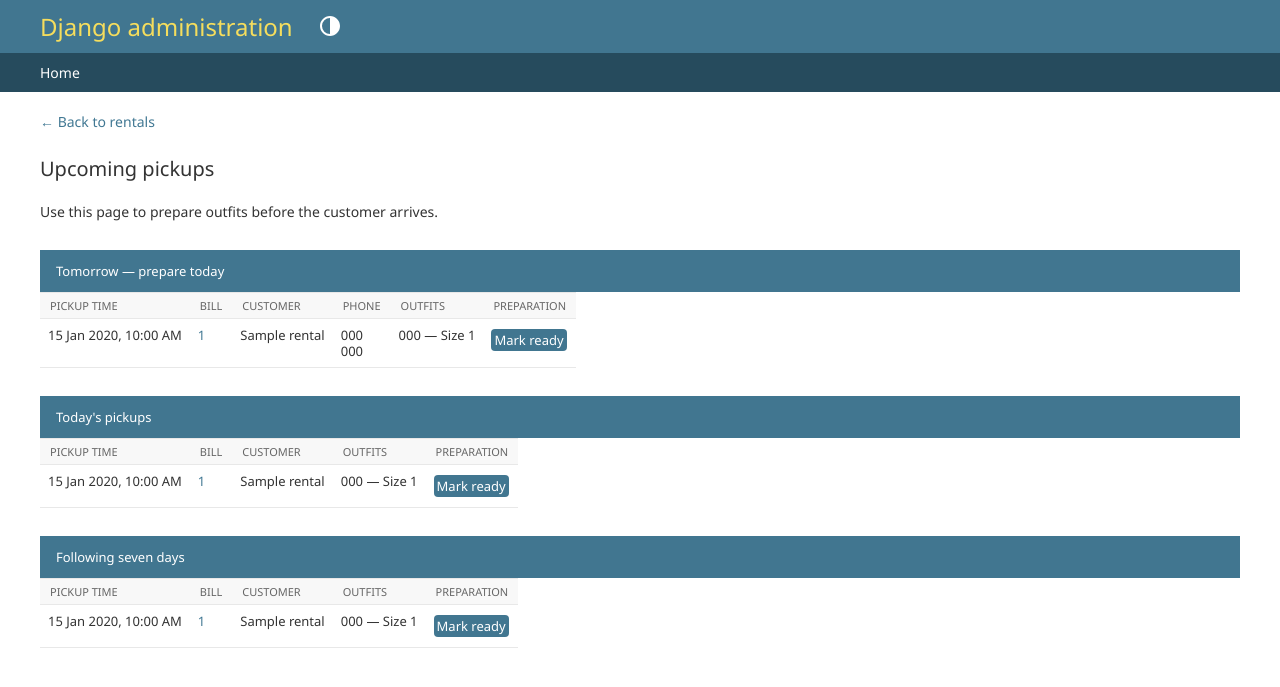
After one commit to iharshgarg/clothing-rental, a Django app: template rentals/templates/admin/rentals/upcoming_pickups.html in a window 1280 px wide. The commit adds this page. Shown: the top 687 px of the page. Run offline with Django 5.2, Linux system fonts and the light colour scheme; the template is opened without the code that fills it: most values are stand-ins (such as "Sample title", 1, 10 or a date in 2020).

Commit message:
upcoming pickup -1

```diff
--- a/rentals/models.py
+++ b/rentals/models.py
@@ -85,6 +85,7 @@ class Rental(models.Model):
         default=PaymentStatus.UNPAID,
     )
     confirmed = models.BooleanField(default=False)
+    pickup_ready = models.BooleanField(default=False)
     notes = models.TextField(blank=True)
     created_at = models.DateTimeField(auto_now_add=True)
     created_by = models.ForeignKey(
--- a/rentals/templates/admin/rentals/rental/change_list.html
+++ b/rentals/templates/admin/rentals/rental/change_list.html
@@ -1,6 +1,12 @@
 {% extends "admin/change_list.html" %}
 
 {% block object-tools-items %}
+  <li>
+    <a href="{% url 'admin:rentals_upcoming_pickups' %}">
+      Upcoming pickups
+    </a>
+  </li>
+
   <li>
     <a href="{% url 'admin:rentals_revenue_overview' %}">
       Revenue overview
--- /dev/null
+++ b/rentals/templates/admin/rentals/upcoming_pickups.html
@@ -0,0 +1,183 @@
+{% extends "admin/base_site.html" %}
+
+{% block content %}
+  <div style="margin-bottom: 24px;">
+    <a href="{% url 'admin:rentals_rental_changelist' %}">
+      ← Back to rentals
+    </a>
+  </div>
+
+  <h1>Upcoming pickups</h1>
+
+  <p style="margin-bottom: 28px;">
+    Use this page to prepare outfits before the customer arrives.
+  </p>
+
+  <div class="module" style="margin-bottom: 28px;">
+    <h2 style="padding: 12px 16px; margin: 0;">
+      Tomorrow — prepare today
+    </h2>
+
+    {% if tomorrow_pickups %}
+      <table>
+        <thead>
+          <tr>
+            <th>Pickup time</th>
+            <th>Bill</th>
+            <th>Customer</th>
+            <th>Phone</th>
+            <th>Outfits</th>
+            <th>Preparation</th>
+          </tr>
+        </thead>
+
+        <tbody>
+          {% for rental in tomorrow_pickups %}
+            <tr>
+              <td>{{ rental.start_date|date:"d M Y, h:i A" }}</td>
+              <td>
+                <a href="{% url 'admin:rentals_rental_change' rental.pk %}">
+                  {{ rental.bill_number }}
+                </a>
+              </td>
+              <td>{{ rental.customer_name }}</td>
+              <td>
+                {{ rental.customer_phone }}
+                {% if rental.additional_phone %}
+                  <br>{{ rental.additional_phone }}
+                {% endif %}
+              </td>
+              <td>
+                {% for booking in rental.bookings.all %}
+                  {{ booking.outfit_size.outfit.model_code }}
+                  — Size {{ booking.outfit_size.size }}<br>
+                {% endfor %}
+              </td>
+              <td>
+                {% if rental.pickup_ready %}
+                  <strong style="color: #198754;">Ready</strong>
+                {% else %}
+                  <form method="post"
+                        action="{% url 'admin:rentals_mark_pickup_ready' rental.pk %}">
+                    {% csrf_token %}
+                    <button type="submit" class="button">
+                      Mark ready
+                    </button>
+                  </form>
+                {% endif %}
+              </td>
+            </tr>
+          {% endfor %}
+        </tbody>
+      </table>
+    {% else %}
+      <p style="padding: 16px;">No pickups tomorrow.</p>
+    {% endif %}
+  </div>
+
+  <div class="module" style="margin-bottom: 28px;">
+    <h2 style="padding: 12px 16px; margin: 0;">Today's pickups</h2>
+
+    {% if today_pickups %}
+      <table>
+        <thead>
+          <tr>
+            <th>Pickup time</th>
+            <th>Bill</th>
+            <th>Customer</th>
+            <th>Outfits</th>
+            <th>Preparation</th>
+          </tr>
+        </thead>
+
+        <tbody>
+          {% for rental in today_pickups %}
+            <tr>
+              <td>{{ rental.start_date|date:"d M Y, h:i A" }}</td>
+              <td>
+                <a href="{% url 'admin:rentals_rental_change' rental.pk %}">
+                  {{ rental.bill_number }}
+                </a>
+              </td>
+              <td>{{ rental.customer_name }}</td>
+              <td>
+                {% for booking in rental.bookings.all %}
+                  {{ booking.outfit_size.outfit.model_code }}
+                  — Size {{ booking.outfit_size.size }}<br>
+                {% endfor %}
+              </td>
+              <td>
+                {% if rental.pickup_ready %}
+                  <strong style="color: #198754;">Ready</strong>
+                {% else %}
+                  <form method="post"
+                        action="{% url 'admin:rentals_mark_pickup_ready' rental.pk %}">
+                    {% csrf_token %}
+                    <button type="submit" class="button">
+                      Mark ready
+                    </button>
+                  </form>
+                {% endif %}
+              </td>
+            </tr>
+          {% endfor %}
+        </tbody>
+      </table>
+    {% else %}
+      <p style="padding: 16px;">No pickups today.</p>
+    {% endif %}
+  </div>
+
+  <div class="module">
+    <h2 style="padding: 12px 16px; margin: 0;">Following seven days</h2>
+
+    {% if upcoming_pickups %}
+      <table>
+        <thead>
+          <tr>
+            <th>Pickup time</th>
+            <th>Bill</th>
+            <th>Customer</th>
+            <th>Outfits</th>
+            <th>Preparation</th>
+          </tr>
+        </thead>
+
+        <tbody>
+          {% for rental in upcoming_pickups %}
+            <tr>
+              <td>{{ rental.start_date|date:"d M Y, h:i A" }}</td>
+              <td>
+                <a href="{% url 'admin:rentals_rental_change' rental.pk %}">
+                  {{ rental.bill_number }}
+                </a>
+              </td>
+              <td>{{ rental.customer_name }}</td>
+              <td>
+                {% for booking in rental.bookings.all %}
+                  {{ booking.outfit_size.outfit.model_code }}
+                  — Size {{ booking.outfit_size.size }}<br>
+                {% endfor %}
+              </td>
+              <td>
+                {% if rental.pickup_ready %}
+                  <strong style="color: #198754;">Ready</strong>
+                {% else %}
+                  <form method="post"
+                        action="{% url 'admin:rentals_mark_pickup_ready' rental.pk %}">
+                    {% csrf_token %}
+                    <button type="submit" class="button">
+                      Mark ready
+                    </button>
+                  </form>
+                {% endif %}
+              </td>
+            </tr>
+          {% endfor %}
+        </tbody>
+      </table>
+    {% else %}
+      <p style="padding: 16px;">No upcoming pickups in the next seven days.</p>
+    {% endif %}
+  </div>
+{% endblock %}
```
Also changed, not shown: rentals/admin.py (+70 -1 lines), rentals/migrations/0012_rental_pickup_ready.py (added).
